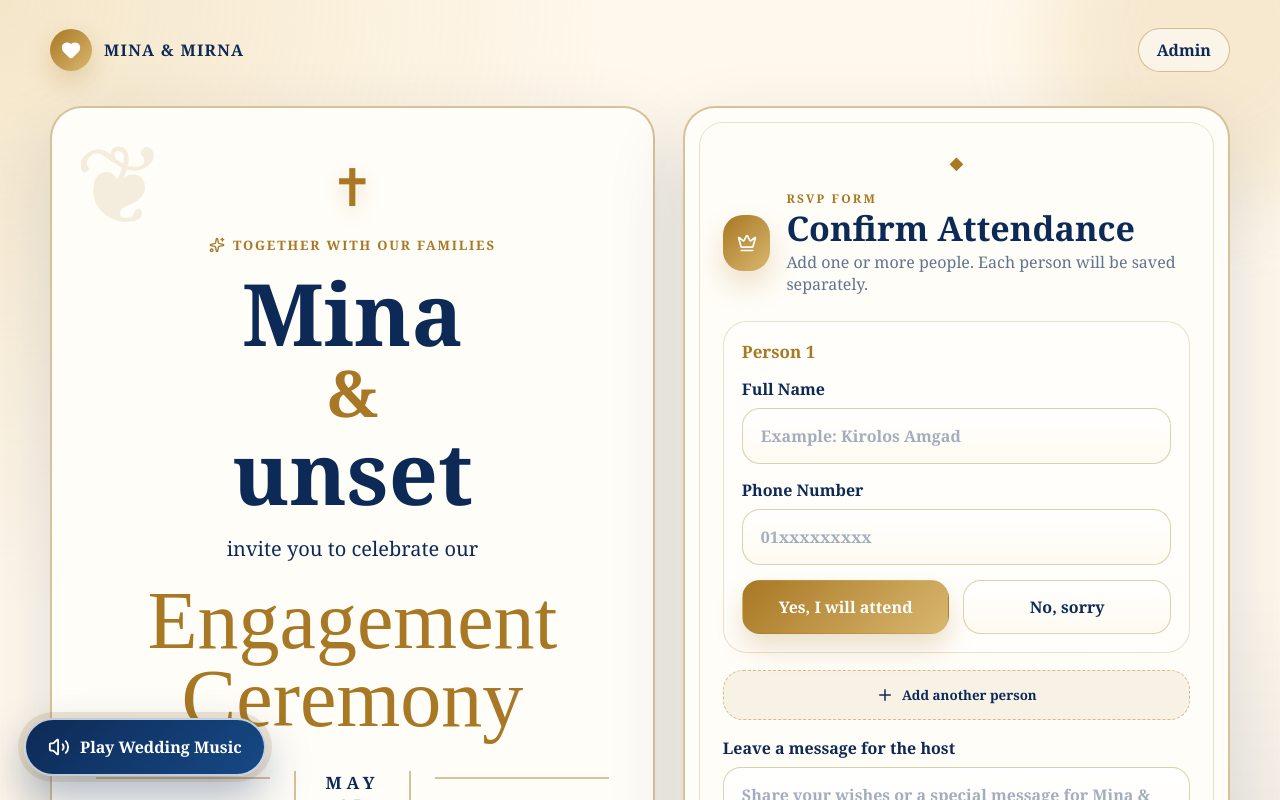
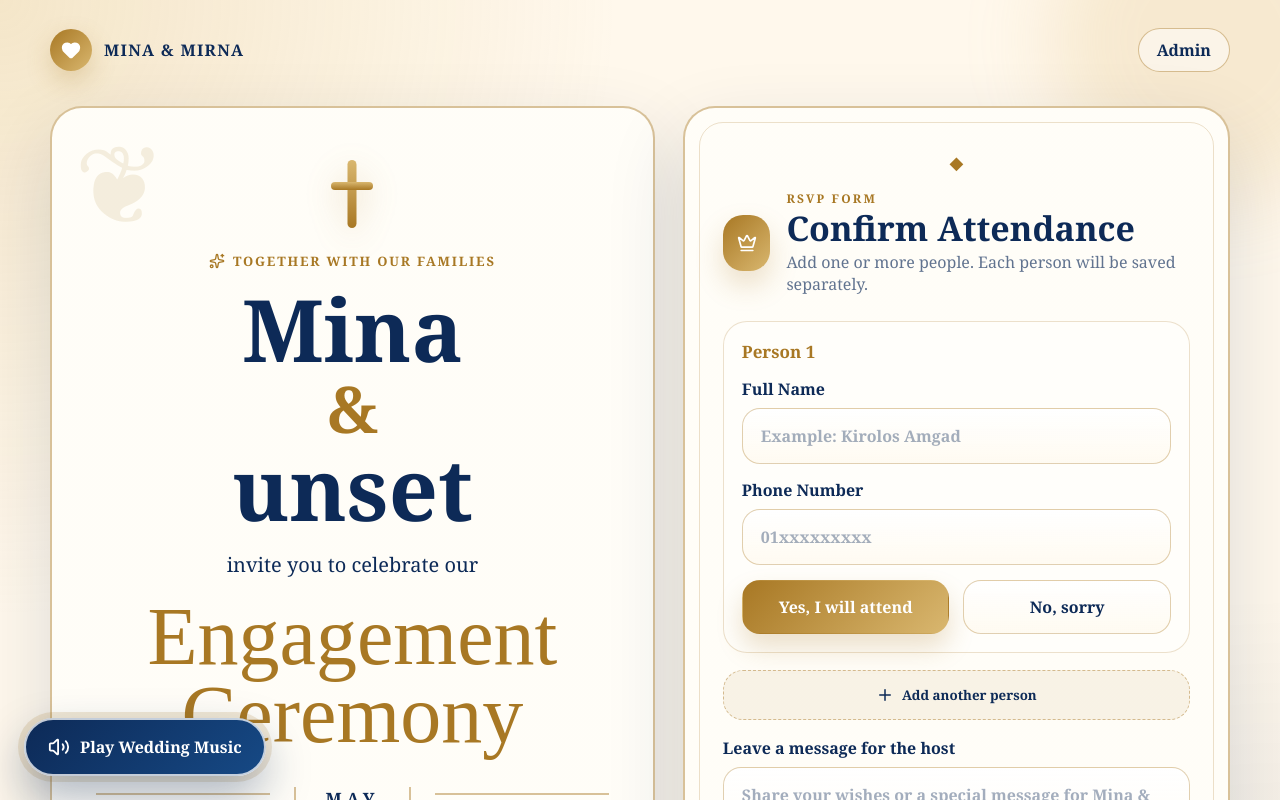
Before and after one commit to kirokhela/MinaAndMirnaEngagement, a Next.js app: page / in a window 1280 px wide. Shown: the top 800 px of the page. Built offline with nearby package versions, Linux system fonts and the light colour scheme; no server answers.

Commit message:
Update MetaData
And update Location

```diff
--- a/app/globals.css
+++ b/app/globals.css
@@ -142,26 +142,38 @@ textarea {
   transform: rotate(180deg);
 }
 
+
 .crossMark {
-  width: 58px;
-  height: 58px;
-  margin: 0 auto 18px;
-  display: grid;
-  place-items: center;
-  color: var(--gold);
-  font-size: 52px;
-  line-height: 1;
-  font-family: "Times New Roman", Georgia, serif;
-  font-weight: 400;
-  text-shadow: 0 8px 20px rgba(168, 120, 36, 0.22);
+  position: relative;
+  width: 54px;
+  height: 70px;
+  margin: 0 auto 22px;
+  filter: drop-shadow(0 8px 16px rgba(168, 120, 36, 0.22));
 }
 
-.crossMark {
-  font-size: 52px;
-  width: 58px;
-  height: 58px;
+.crossVertical,
+.crossHorizontal {
+  position: absolute;
+  display: block;
+  background: linear-gradient(180deg, var(--gold-light), var(--gold));
+  border-radius: 999px;
 }
 
+.crossVertical {
+  width: 9px;
+  height: 68px;
+  left: 50%;
+  top: 0;
+  transform: translateX(-50%);
+}
+
+.crossHorizontal {
+  width: 42px;
+  height: 8px;
+  left: 50%;
+  top: 22px;
+  transform: translateX(-50%);
+}
 .inviteKicker {
   display: inline-flex;
   align-items: center;
@@ -957,5 +969,17 @@ textarea {
   .statCard strong {
     font-size: 38px;
   }
+  .musicPlayerBox {
+  left: 16px;
+  right: 16px;
+  bottom: 80px;
+}
+
+.musicButton {
+  width: 100%;
+  justify-content: center;
+  padding: 14px 18px;
+  font-size: 15px;
+}
 
 }
--- a/app/layout.tsx
+++ b/app/layout.tsx
@@ -2,8 +2,8 @@ import type { Metadata } from "next";
 import "./globals.css";
 
 export const metadata: Metadata = {
-  title: "Wedding RSVP",
-  description: "Simple wedding attendance RSVP website",
+  title: "Mina And Mirna Engagement",
+  description: "Mina And Mirna Engagement attendance RSVP website",
 };
 
 export default function RootLayout({ children }: { children: React.ReactNode }) {
--- a/app/page.tsx
+++ b/app/page.tsx
@@ -20,7 +20,7 @@ const wedding = {
   date: process.env.NEXT_PUBLIC_WEDDING_DATE || "Friday, 15 May 2026",
   time: process.env.NEXT_PUBLIC_WEDDING_TIME || "6:00 PM",
   Church: process.env.NEXT_PUBLIC_WEDDING_CHURCH || "St. Mary and St. Athanasius Church, Nasr City",
-  location: process.env.NEXT_PUBLIC_WEDDING_LOCATION || "Fleet Club, El Zamalek",
+  location: process.env.NEXT_PUBLIC_WEDDING_LOCATION || "Nile Hall, Fleet Club, El Zamalek",
 };
 
 type Person = {
@@ -146,8 +146,9 @@ if (hasAttendingPerson) {
 
         <section className="weddingHero">
           <div className="invitationCard">
-          <div className="crossMark" aria-label="Cross">
-  <span>✝</span>
+     <div className="crossMark" aria-label="Cross">
+  <span className="crossVertical" />
+  <span className="crossHorizontal" />
 </div>
 
             <div className="inviteKicker">
```
